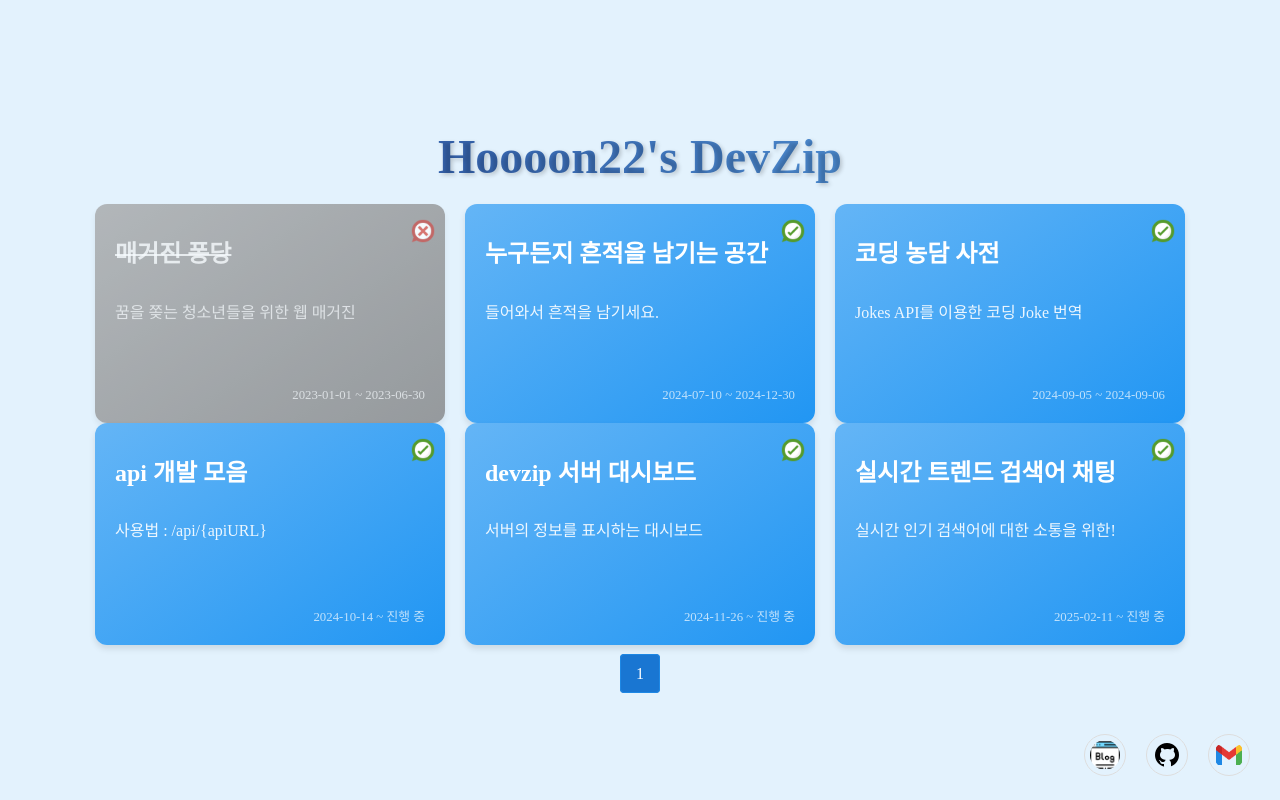
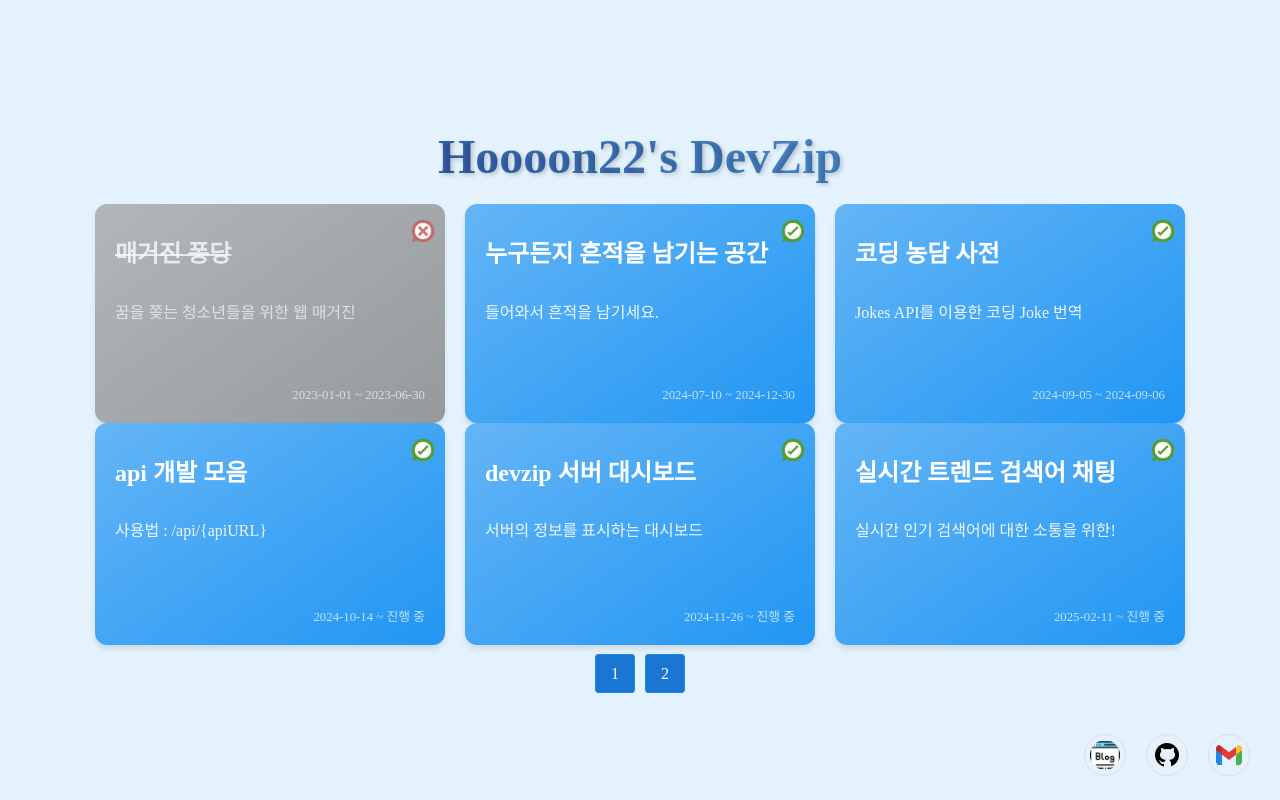
Before and after one commit to Hoooon22/devzip, a React (Create React App) app in the folder src/main/frontend/: page / in a window 1280 px wide. Built offline with nearby package versions, Linux system fonts and the light colour scheme.

Commit message:
TraceBoard 메인페이지에 추가 및 라우팅 설정

```diff
--- a/src/main/frontend/src/App.js
+++ b/src/main/frontend/src/App.js
@@ -33,6 +33,9 @@ function App() {
         {/* Dashboard 모음 페이지 */}
         <Route path="/dashboard" element={<Dashboard />} />
 
+        {/* TraceBoard 로그 대시보드 페이지 */}
+        <Route path="/traceboard" element={<Dashboard />} />
+
         {/* Trend 채팅 페이지 */}
         <Route path="/trendchat" element={<TrendChat />} />
         <Route path="/chat/:roomId" element={<ChatRoomPage />} />
--- a/src/main/frontend/src/data/projects.js
+++ b/src/main/frontend/src/data/projects.js
@@ -51,6 +51,15 @@ const projects = [
         link: '/trendchat',
         active: true,
         startDate: '2025-02-11',
+        endDate: ''
+    },
+    {
+        id: 7,
+        name: 'TraceBoard',
+        description: '웹사이트 사용자 행동을 시각화하는 로그 대시보드',
+        link: '/traceboard',
+        active: true,
+        startDate: '2025-04-09',
         endDate: ''
     },
     // {
```
